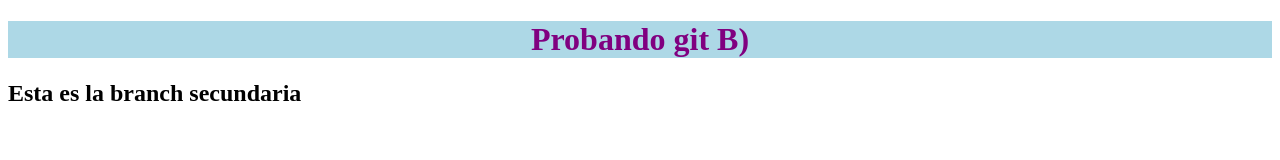
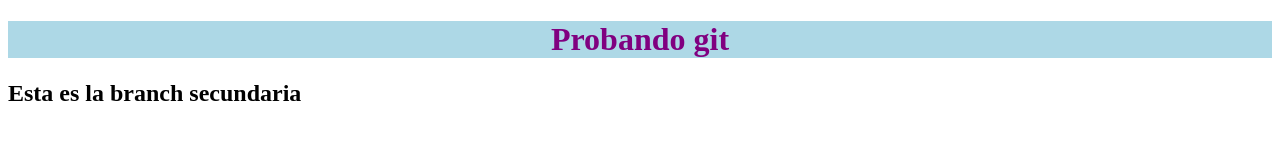
Before and after one commit to delfipmosqueira/primer-prueba-web, a plain HTML site: page index.html in a window 1280 px wide. Drawn offline with Linux system fonts and the light colour scheme.

```diff
--- a/index.html
+++ b/index.html
@@ -5,7 +5,7 @@
     <title>Hello world</title>
 </head>
 <body>
-    <h1 style="text-align: center; color: purple; background-color: lightblue;"> Probando git B)</h1>
+    <h1 style="text-align: center; color: purple; background-color: lightblue;"> Probando git</h1>
     <h2>Esta es la branch secundaria</h2>
 </body>
 </html>
```
